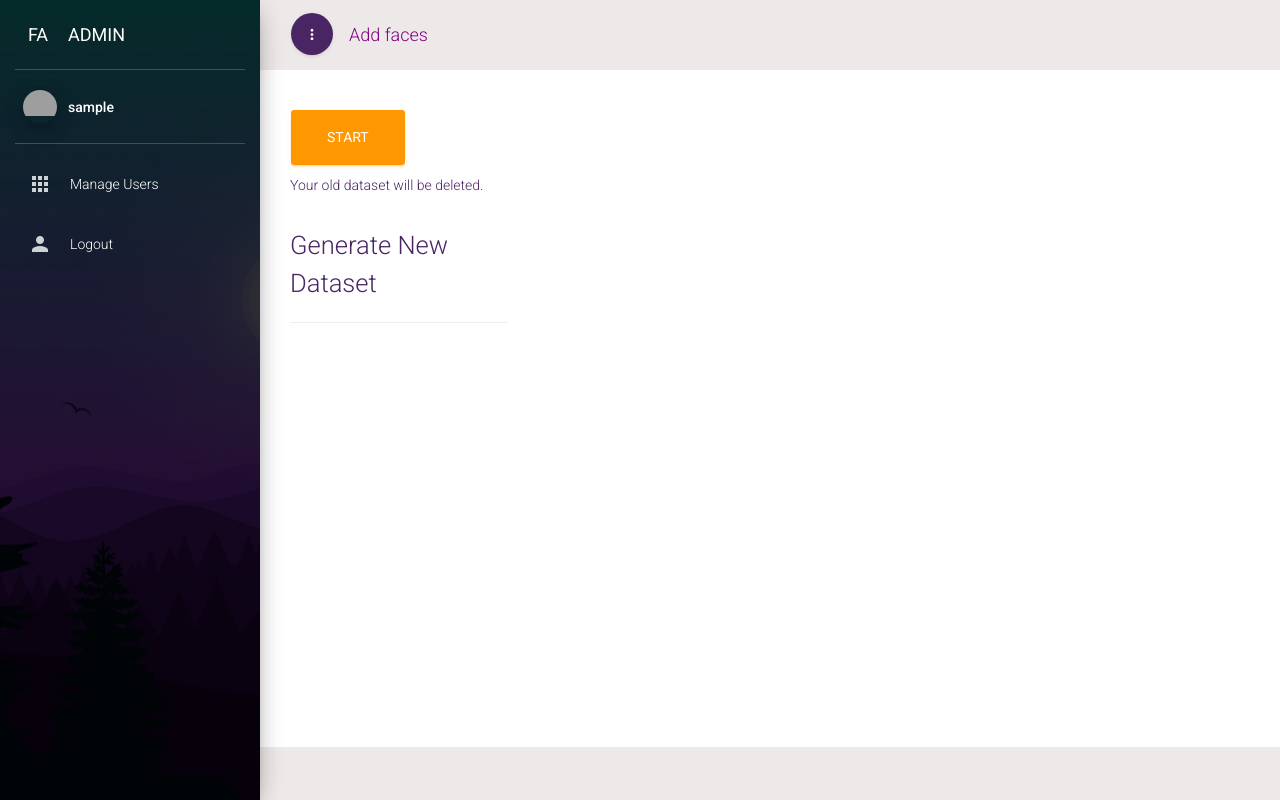
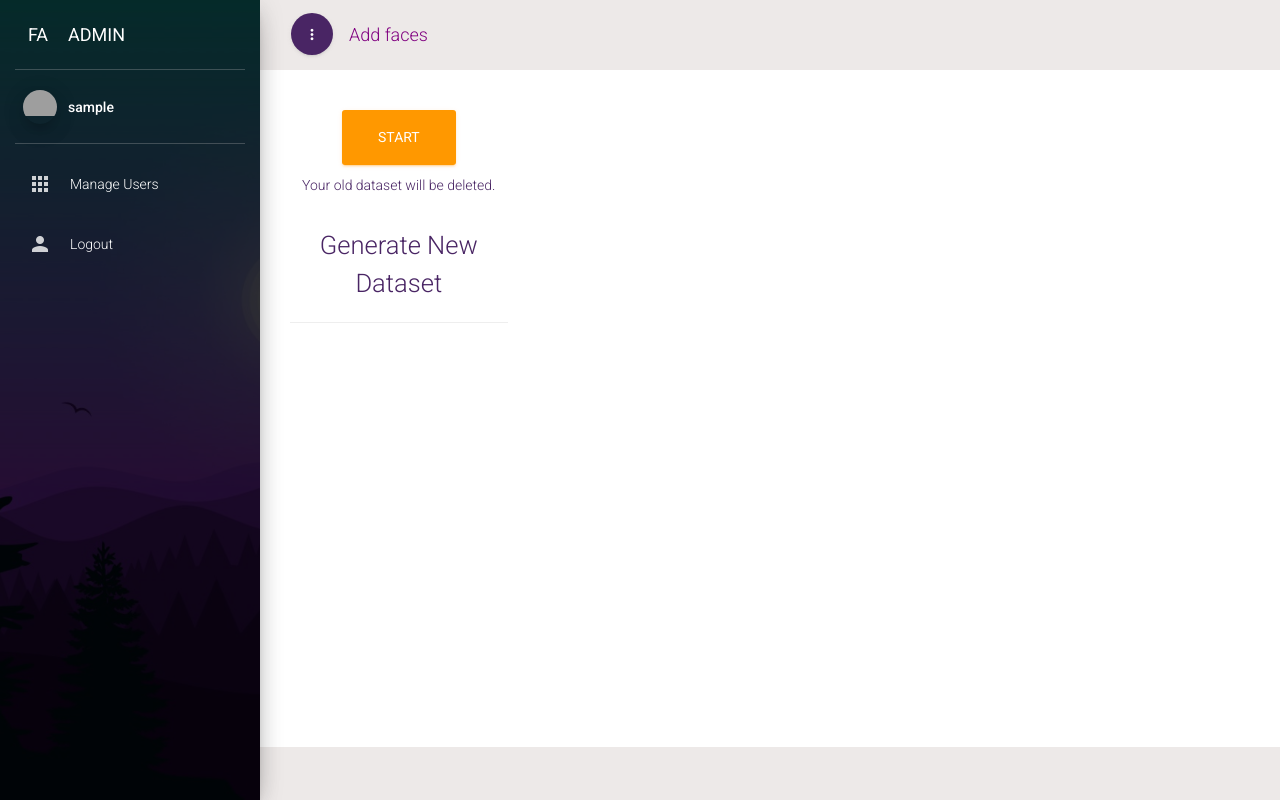
Before and after one commit to Doodsie/faceattendify_trymuna, a Flask app: page /vfdataset_page in a window 1280 px wide. Run offline with Flask 3, Linux system fonts and the light colour scheme; the visitor is signed in with stand-in values (Sample User, id 1); data that the repository does not hold is empty; some libraries are stand-ins or nearby versions; grey boxes are pictures that could not be loaded.

Commit message:
Edit Gendataset

```diff
--- a/main.py
+++ b/main.py
@@ -548,7 +548,7 @@ def signup_submit():
            elif not re.match(r'[A-Za-z0-9]+', first_name):
               msg = 'Username must contain only characters and numbers !'
            elif not re.match(password_pattern, password):
-               msg = 'Password must be at least 8 characters long and contain at least one uppercase letter, one lowercase letter, and one special character (@, #, $, %, ^, &, +, =, !).'
+              msg = 'Password must be at least 8 characters long and contain at least one uppercase letter, one lowercase letter, and one special character (@, #, $, %, ^, &, +, =, !).'
            elif not first_name or not password or not email:
               msg = 'Please fill out the form !'
            else:
--- a/templates/gendataset.html
+++ b/templates/gendataset.html
@@ -16,12 +16,13 @@
 .modal-content {
     text-align: center;
 }
+
 </style>
 <div class="content" style="background-color:white;">
                 <div class="container-fluid">
 <section class="py-1">
 
-      <div class="row">
+      <div class="row mx-auto text-center">
         <div class="col-md-3 offset-lg-2">
             {% if not user_completed_training %}
             <button onclick="$('#addfaceimg').attr('src','{{ url_for('vidfeed_dataset', nbr=prs) }}'); $('#addfaceimg').show(); $('#addfacestart').hide(); $('#addfacestop').show(); $('#training').show();" id="addfacestart" class="btn btn-warning btn-lg">Start</button>
@@ -35,7 +36,7 @@
         </div>
     </div>
     <div class="row mt-5">
-        <div class="col-md-3 offset-lg-2">
+        <div class="col-md-3 offset-lg-2 mx-auto text-center">
             <!--h3>Generate Dataset {{ prs }}</h3-->
             <h3>Generate New Dataset</h3>
             <hr>
```
